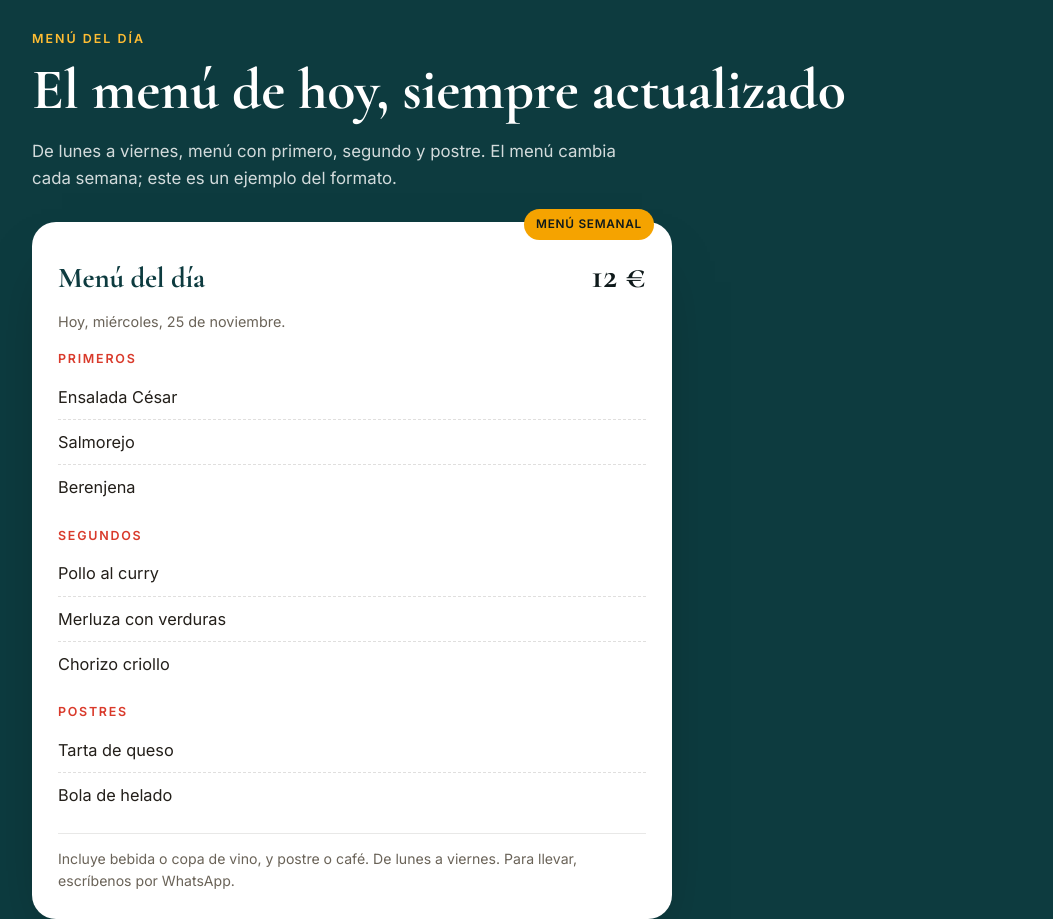
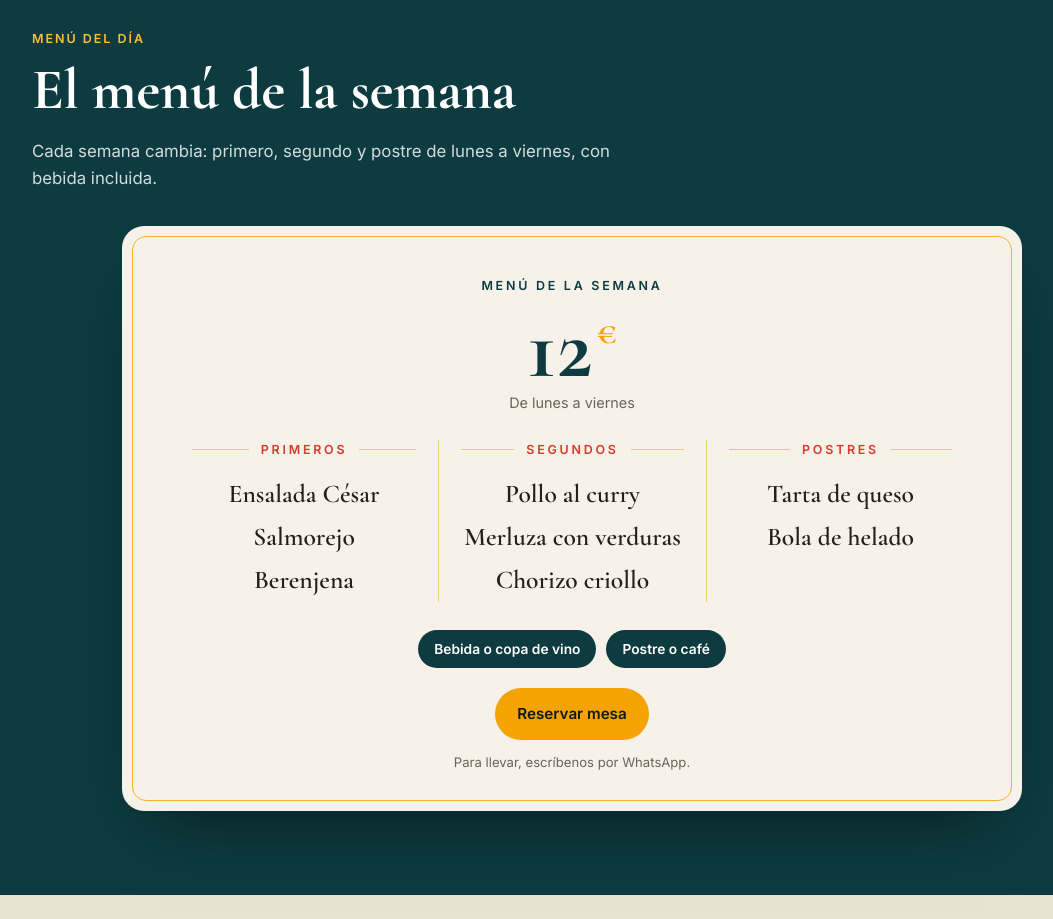
Before and after one commit to lacespaindev-ux/restaurante-los-angeles, a plain HTML site: page index.html in a window 1280 px wide. Shown: the part 3580-4499 px from the top of the page, without its empty margins (68-1121 px from the left). Drawn offline with nearby package versions, Linux system fonts and the light colour scheme.

Commit message:
Nuevo diseño del menú de la semana

```diff
--- a/index.html
+++ b/index.html
@@ -222,6 +222,29 @@
   .dotsn i.on{background:var(--oro);width:22px;border-radius:5px}
   .arrows{display:flex;gap:8px}
   .arrows button{width:44px;height:44px;border-radius:50%;border:1.5px solid rgba(35,31,26,.18);background:#fff;cursor:pointer;font-size:1.2rem;color:var(--carbon)}
+
+  .mn{max-width:900px;margin:34px auto 0}
+  .mn-in{position:relative;background:var(--crema);color:var(--carbon);border-radius:22px;padding:44px 28px 34px;text-align:center;box-shadow:0 34px 70px -34px rgba(0,0,0,.6)}
+  .mn-in::before{content:"";position:absolute;inset:10px;border:1.5px solid var(--oro);border-radius:14px;pointer-events:none;opacity:.8}
+  .mn-eti{font-size:.78rem;font-weight:700;letter-spacing:.22em;text-transform:uppercase;color:var(--esmeralda)}
+  .mn-precio{display:inline-flex;align-items:flex-start;justify-content:center;gap:4px;margin:12px 0 2px;font-family:'Cormorant Garamond',serif;color:var(--esmeralda);line-height:.9}
+  .mn-precio b{font-size:5.6rem;font-weight:700}
+  .mn-precio span{font-size:2.2rem;font-weight:700;margin-top:8px;color:var(--oro)}
+  .mn-sub{font-size:.9rem;color:var(--suave);margin-bottom:26px}
+  .mn-cols{display:grid;gap:26px;text-align:center}
+  .mn-col h4{display:flex;align-items:center;gap:12px;font-size:.78rem;font-weight:700;letter-spacing:.22em;text-transform:uppercase;color:var(--rojo);margin-bottom:12px}
+  .mn-col h4::before,.mn-col h4::after{content:"";flex:1;height:1px;background:rgba(245,163,0,.55)}
+  .mn-col ul{list-style:none}
+  .mn-col li{font-family:'Cormorant Garamond',serif;font-size:1.6rem;font-weight:600;line-height:1.15;padding:7px 0}
+  @media(min-width:760px){
+    .mn-in{padding:50px 48px 38px}
+    .mn-cols{grid-template-columns:repeat(3,1fr);gap:0}
+    .mn-col{padding:0 22px}
+    .mn-col+.mn-col{border-left:1px solid rgba(245,163,0,.45)}
+  }
+  .mn-incl{display:flex;flex-wrap:wrap;gap:10px;justify-content:center;margin:28px 0 20px}
+  .mn-incl span{background:var(--esmeralda);color:#fff;font-size:.86rem;font-weight:600;padding:8px 16px;border-radius:999px}
+  .mn-pie{margin-top:12px;font-size:.82rem;color:var(--suave)}
 </style>
 </head>
 <body>
@@ -306,16 +329,10 @@
   <div class="wrap">
     <div class="rev">
       <span class="etiqueta">Menú del día</span>
-      <h2>El menú de hoy, siempre actualizado</h2>
-      <p class="intro">De lunes a viernes, menú con primero, segundo y postre. El menú cambia cada semana; este es un ejemplo del formato.</p>
+      <h2>El menú de la semana</h2>
+      <p class="intro">Cada semana cambia: primero, segundo y postre de lunes a viernes, con bebida incluida.</p>
     </div>
-    <div class="menu-card rev">
-      <span class="cinta">Menú semanal</span>
-      <div class="menu-top"><h3>Menú del día</h3><span class="precio">12 €</span></div>
-      <p class="menu-fecha" id="menu-fecha"></p>
-      <div class="menu-bloque" id="menu-contenido"></div>
-      <p class="menu-pie">Incluye bebida o copa de vino, y postre o café. De lunes a viernes. Para llevar, escríbenos por WhatsApp.</p>
-    </div>
+    <div class="mn rev"><div class="mn-in"><p class="mn-eti">Menú de la semana</p><div class="mn-precio"><b>12</b><span>€</span></div><p class="mn-sub">De lunes a viernes</p><div class="mn-cols" id="menu-contenido"></div><p class="menu-fecha" id="menu-fecha" hidden></p><div class="mn-incl"><span>Bebida o copa de vino</span><span>Postre o café</span></div><a class="btn btn-oro mn-btn" href="#reservar">Reservar mesa</a><p class="mn-pie">Para llevar, escríbenos por WhatsApp.</p></div></div>
   </div>
 </section>
 
@@ -477,9 +494,7 @@
   };
   var html='';
   Object.keys(MENU).forEach(function(k){
-    html+='<h4>'+k+'</h4><ul>'+MENU[k].map(function(i){
-      return '<li'+(i.agotado?' class="agotado"':'')+'><span>'+i.n+'</span>'+(i.agotado?'<span class="tag">Agotado</span>':'')+'</li>';
-    }).join('')+'</ul>';
+    html+='<div class="mn-col"><h4>'+k+'</h4><ul>'+MENU[k].map(function(i){return '<li>'+i.n+'</li>';}).join('')+'</ul></div>';
   });
   document.getElementById('menu-contenido').innerHTML=html;
   document.getElementById('menu-fecha').textContent='Hoy, '+new Intl.DateTimeFormat('es-ES',{timeZone:'Europe/Madrid',weekday:'long',day:'numeric',month:'long'}).format(new Date())+'.';
```
